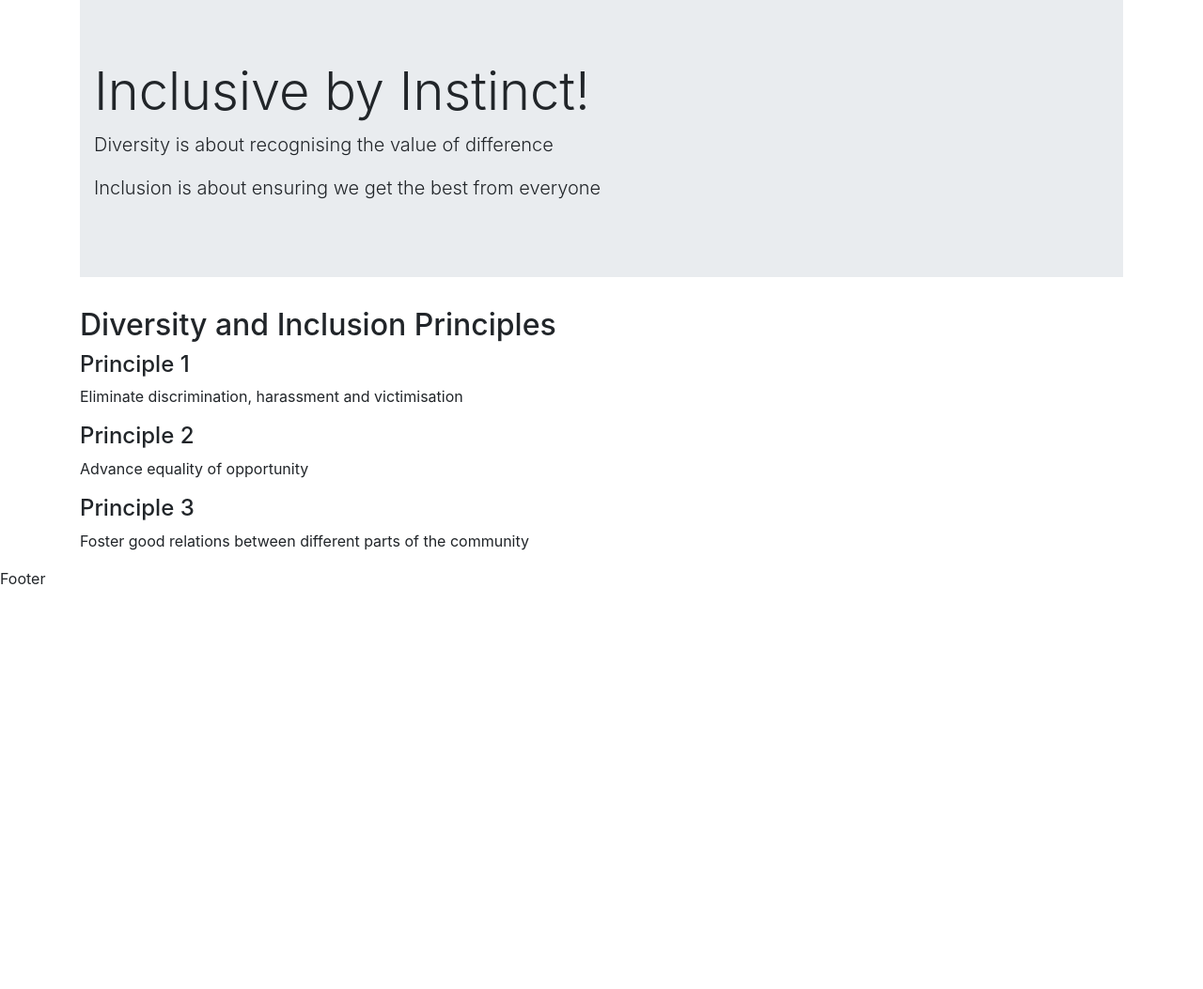
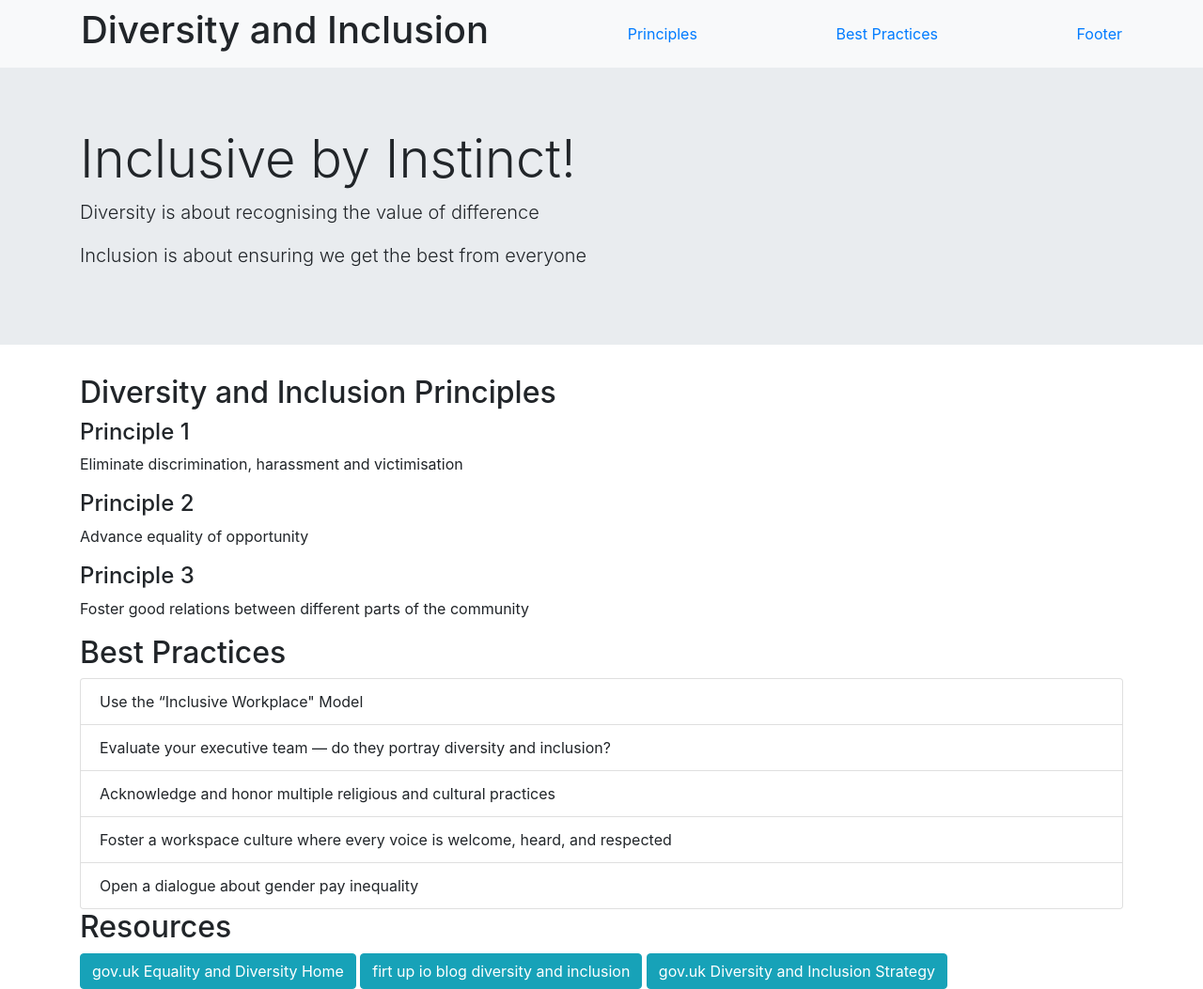
Before and after one commit to 6cwk5nut/Individual-Assessment-Assignment, a plain HTML site: page index.html in a window 1280 px wide. Shown: the whole page at 94% size. Before the commit the page ends 800 px from the top, so only its background shows below. Drawn offline with nearby package versions, Linux system fonts and the light colour scheme.

Commit message:
Add best practices Section, add external resources to footer, add navigation links to page on header

```diff
--- a/index.html
+++ b/index.html
@@ -8,8 +8,16 @@
        <title><Project 1 Diversity and Inclusion></title>
 </head>
 <body>
-    <article class="container">
+
     <!-- Header -->
+     <header class="container-fluid bg-light">
+        <nav class="navbar container navbar-light bg-light">
+            <h1>Diversity and Inclusion</h1>
+            <a href="#principles">Principles</a>
+            <a href="#best practices">Best Practices</a>
+            <a href="#footer">Footer</a>
+        </nav>
+     </header>
 
     <div class="jumbotron jumbotron-fluid">
         <div class="container">
@@ -21,9 +29,9 @@
       </div>
 
     <!-- Main content -->
+    <article class="container">
 
-
-    <section class="principles">
+    <section id="principles" class="principles">
         <h2>Diversity and Inclusion Principles</h2>
         <div class="principle">
             <h4>Principle 1</h4>
@@ -38,12 +46,31 @@
             <p>Foster good relations between different parts of the community</p>
         </div>
     </section>
-    <!------Best Practices-->
+                                                            <!------Best Practices-->
+    <section id="best practices" class="best practices">
+     <h2>Best Practices</h2>
+    <ul class="list-group">
+        <li class="list-group-item">Use the “Inclusive Workplace" Model</li>
+        <li class="list-group-item">Evaluate your executive team —  do they portray diversity and inclusion?</li>
+        <li class="list-group-item">Acknowledge and honor multiple religious and cultural practices</li>
+        <li class="list-group-item">Foster a workspace culture where every voice is welcome, heard, and respected</li>
+        <li class="list-group-item"> Open a dialogue about gender pay inequality</li>
+        </ul>
+
+    </section>
 
 
-    </article>
+    <!-- Footer -->
+  <section>
+    <footer id="footer">
+        <h2> Resources </h2>
+        <!-- target="_blank" opens the link in a new tab.-->
+       <a target="_blank" href="https://www.gov.uk/government/organisations/home-office/about/equality-and-diversity"  class="btn btn-info" role="button">gov.uk Equality and Diversity Home</a>
+       <a target="_blank" href="https://firstup.io/blog/15-ways-to-improve-diversity-and-inclusion-in-the-workplace/#:~:text=8.,a%20truly%20diverse%20workplace%20culture.#" class="btn btn-info" role="button">firt up io blog diversity and inclusion</a>
+       <a target="_blank" href="https://assets.publishing.service.gov.uk/media/5b9787e9ed915d666ca7d089/Diversity_and_Inclusion_stratgy_PRINT.pdf#" class="btn btn-info" role="button">gov.uk Diversity and Inclusion Strategy</a>
 
-    <!-- Footer -->
-    <footer>Footer</footer>
+    </footer>
+</section>
+</article>
 </body>
 </html>
```
